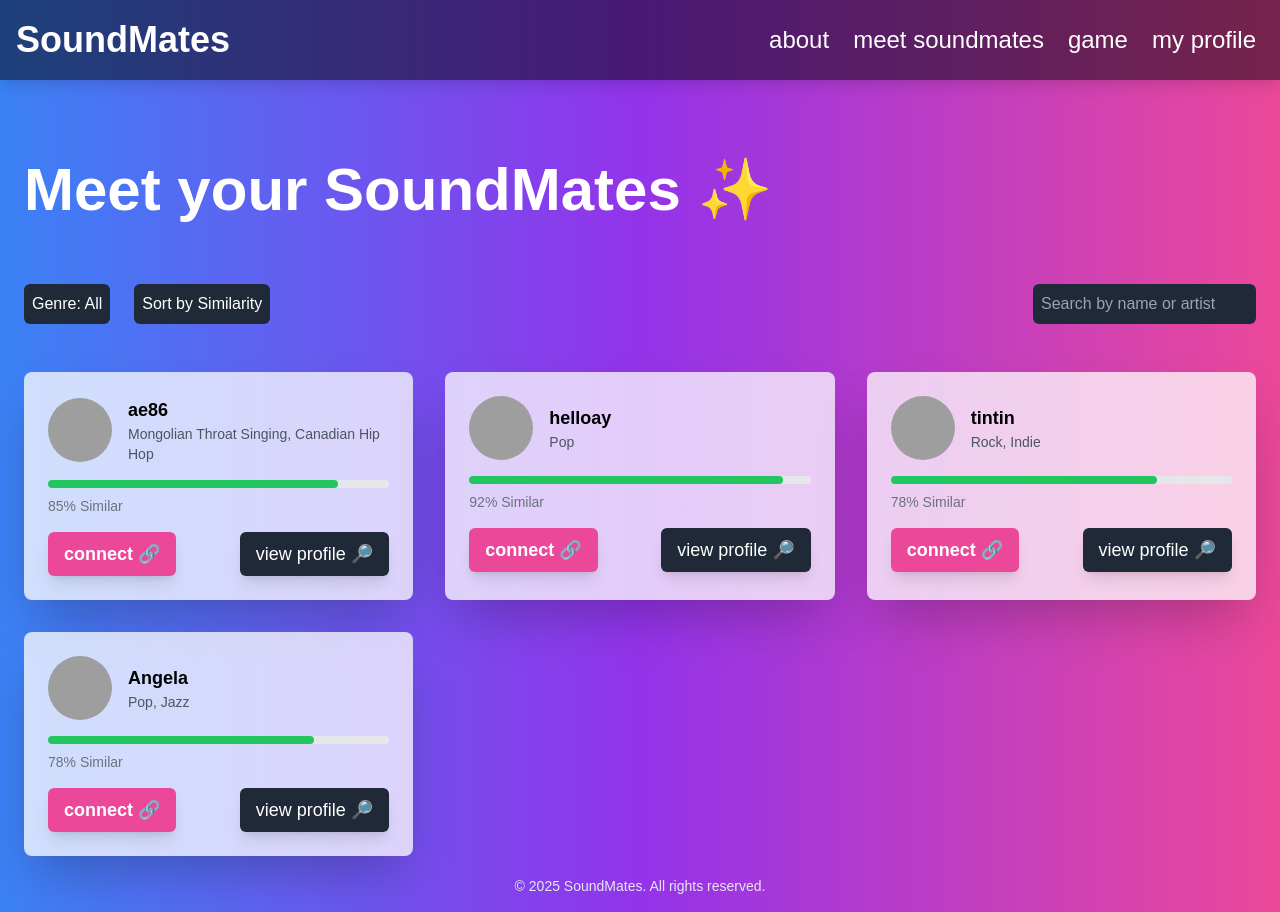
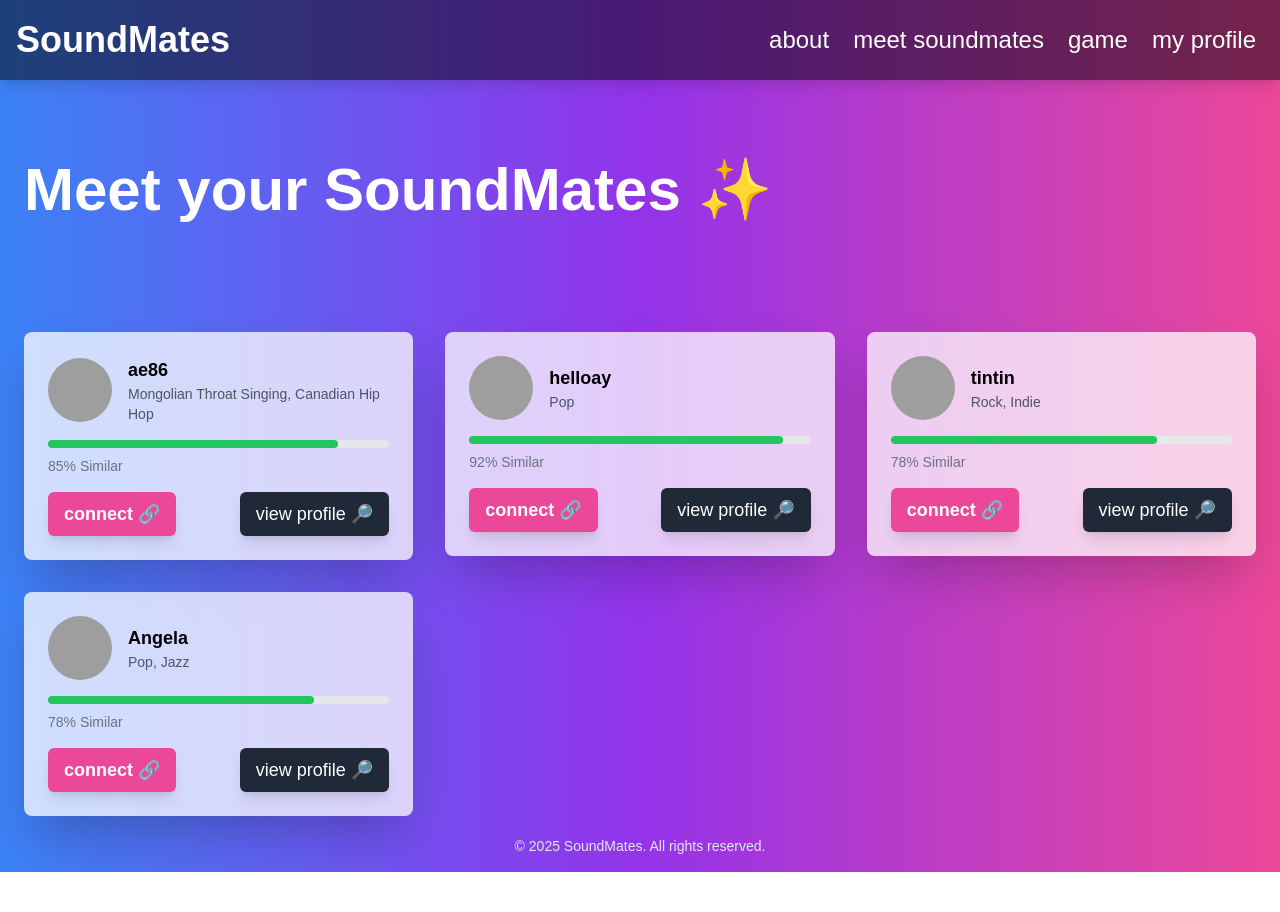
Before and after one commit to AhmedJader/SoundMates, a Next.js app: page /matches in a window 1280 px wide. After the commit the page ends 872 px from the top, so only its background shows below. Built offline with nearby package versions, Linux system fonts and the light colour scheme; grey boxes are pictures that could not be loaded.

Commit message:
fixed and added connection with chat individuals

```diff
--- a/src/app/chat/page.tsx
+++ b/src/app/chat/page.tsx
@@ -1,23 +1,20 @@
 "use client";
 
-import React, { useState } from "react";
+import React, { useState, useEffect } from "react";
+import { useSearchParams } from "next/navigation";
 import axios from "axios";
 
 // Define the type for message objects
 type Message = {
-  role: "user" | "ai"; // Role can only be "user" or "ai"
-  content: string; // Content is a string
+  role: "user" | "ai";
+  content: string;
 };
 
-// Array of fake AI names
-const fakeNames = [
-  "Alex", "Jordan", "Taylor", "Casey", "Morgan", "Riley", "Skyler", "Cameron", "Dakota", "Phoenix"
-];
-
 const Hero = () => {
-  const [messages, setMessages] = useState<Message[]>([]); // Explicitly type the state
+  const searchParams = useSearchParams();
+  const aiName = searchParams.get("name") || "SoundMate AI";
+  const [messages, setMessages] = useState<Message[]>([]);
   const [input, setInput] = useState<string>("");
-  const [aiNameIndex, setAiNameIndex] = useState<number>(0); // To cycle through fake names
 
   const handleSendMessage = async () => {
     if (input.trim() === "") return;
@@ -25,37 +22,34 @@ const Hero = () => {
     const userMessage: Message = { role: "user", content: input };
 
     try {
-      // Append the user's message and AI response together
       const response = await axios.post("/api/cohere-chat", { message: input });
       const aiMessage: Message = {
         role: "ai",
-        content: response.data.content
+        content: response.data.content,
       };
 
-      // Update state with both messages at once
       setMessages((prev) => [...prev, userMessage, aiMessage]);
-
-      // Cycle through fake names
-      setAiNameIndex((prevIndex) => (prevIndex + 1) % fakeNames.length);
     } catch (error) {
       console.error("Error sending message:", error);
-
-      // If there's an error, still update with the user's message
       setMessages((prev) => [...prev, userMessage]);
     }
 
-    setInput(""); // Clear the input field
+    setInput("");
   };
 
   return (
     <div className="w-full antialiased overflow-x-hidden mx-auto relative z-10 min-h-screen flex flex-col justify-between bg-gradient-to-r from-blue-500 via-purple-600 to-pink-500 text-white">
       <div className="max-w-lg mx-auto flex flex-col h-full">
-        <h1 className="text-3xl font-bold text-center py-4">Chat AI Tool</h1>
+        <h1 className="text-3xl font-bold text-center py-4">Chat with {aiName}</h1>
         <div className="flex-grow bg-white/10 rounded-lg p-4 overflow-y-scroll shadow-lg">
           {messages.map((msg, index) => (
             <div key={index} className="mb-4">
-              <p className={`font-semibold ${msg.role === "user" ? "text-blue-200" : "text-green-200"}`}>
-                {msg.role === "user" ? "You" : fakeNames[aiNameIndex]}:
+              <p
+                className={`font-semibold ${
+                  msg.role === "user" ? "text-blue-200" : "text-green-200"
+                }`}
+              >
+                {msg.role === "user" ? "You" : aiName}:
               </p>
               <p className="mt-1">{msg.content}</p>
             </div>
--- a/src/app/matches/page.tsx
+++ b/src/app/matches/page.tsx
@@ -3,7 +3,6 @@ import React from 'react';
 import { useRouter } from 'next/navigation';
 import Navbar from '../components/navbar';
 import UserCard from './UserCard';
-
 
 const page = () => {
     const router = useRouter();
@@ -35,38 +34,32 @@ const page = () => {
         },
     ];
 
+    const handleChat = (name: string) => {
+        router.push(`/chat?name=${encodeURIComponent(name)}`);
+    };
+
     return (
         <main className="w-full antialiased overflow-x-hidden mx-auto relative z-10 min-h-screen flex flex-col justify-between bg-gradient-to-r from-blue-500 via-purple-600 to-pink-500 text-white">
-            <Navbar/ >
+            <Navbar />
 
             <section className="mt-40 w-full max-w-7xl mx-auto px-6">
                 <div className="text-6xl font-bold text-white mb-16">Meet your SoundMates ✨</div>
-                <div className="flex justify-between items-center">
-                    <div className="flex items-center space-x-6">
-                        <button className="text-white p-2 bg-gray-800 rounded-md hover:bg-gray-700">
-                            Genre: All
-                        </button>
-                        <button className="text-white p-2 bg-gray-800 rounded-md hover:bg-gray-700">
-                            Sort by Similarity
-                        </button>
-                    </div>
-                    <input
-                        type="text"
-                        placeholder="Search by name or artist"
-                        className="p-2 rounded-md bg-gray-800 text-white border-none"
-                    />
-                </div>
             </section>
 
             <section className="mt-12 mb-14 w-full max-w-7xl mx-auto px-6 grid grid-cols-1 sm:grid-cols-2 lg:grid-cols-3 gap-8">
                 {users.map((user, index) => (
-                    <UserCard
+                    <div
                         key={index}
-                        name={user.name}
-                        genres={user.genres}
-                        similarity={user.similarity}
-                        imageUrl={user.imageUrl}
-                    />
+                        onClick={() => handleChat(user.name)}
+                        className="cursor-pointer"
+                    >
+                        <UserCard
+                            name={user.name}
+                            genres={user.genres}
+                            similarity={user.similarity}
+                            imageUrl={user.imageUrl}
+                        />
+                    </div>
                 ))}
             </section>
 
--- a/src/app/profile/page.tsx
+++ b/src/app/profile/page.tsx
@@ -74,7 +74,7 @@ export default function ProfileStats() {
           const track = data.items[0]; // Assuming the response is an array of tracks
           setTopTrack({
             name: track.name,
-            genre: track.genres ? track.genres[0] : 'Unknown', // Assuming the track has genres
+            genre: track.genres ? track.genres[0] : 'Hip Hop', // Assuming the track has genres
             images: track.images,
             id: track.id,
           });
```
